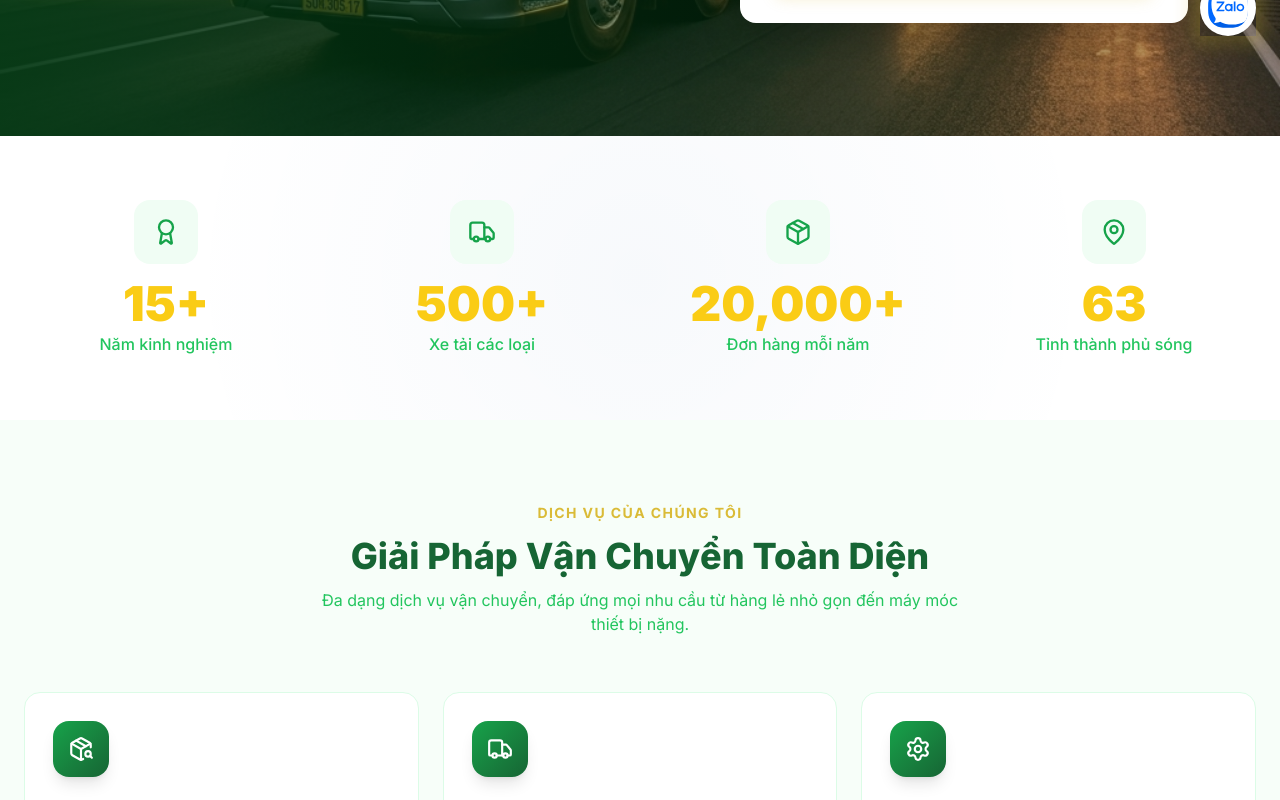
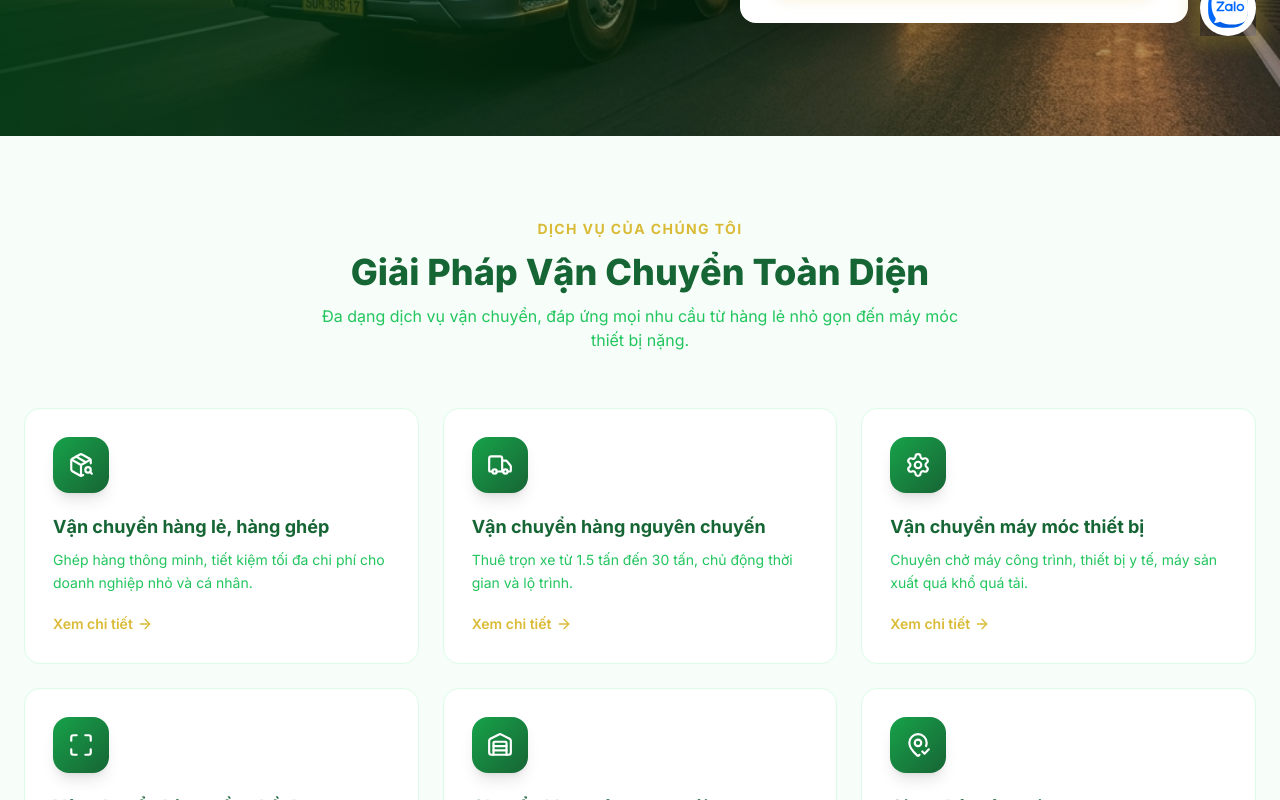
Before and after one commit to maitamdev/VANTAI-GIAKIEM, a React (Vite) app: page / in a window 1280 px wide. Shown: the part 740-1540 px from the top of the page. Built offline with nearby package versions, Linux system fonts and the light colour scheme.

Commit message:
update feat: add home and fleet pages with corresponding site data configuration

```diff
--- a/src/pages/FleetPage.tsx
+++ b/src/pages/FleetPage.tsx
@@ -54,8 +54,8 @@ export default function FleetPage() {
           <div className="grid md:grid-cols-3 gap-6">
             {[
               { city: 'TP. Hồ Chí Minh', addr: '123 Quốc Lộ 1A, Quận 12', size: '5,000 m²', features: 'Camera 24/7, xe nâng, bốc xếp' },
-              { city: 'Hà Nội', addr: 'KCN Gia Lâm, Long Biên', size: '3,000 m²', features: 'Kho mát, kho thường, bảo vệ 24/7' },
-              { city: 'Đà Nẵng', addr: 'KCN Hòa Khánh', size: '2,000 m²', features: 'Trung chuyển miền Trung, kho thoáng' },
+              { city: 'Long An', addr: 'KCN Đức Hòa, Huyện Đức Hòa', size: '3,000 m²', features: 'Kho nông sản, kho thường, bảo vệ 24/7' },
+              { city: 'Bình Thuận', addr: 'Quốc Lộ 1A, TP. Phan Thiết', size: '2,500 m²', features: 'Trung chuyển nông sản, kho mát, kho thoáng' },
             ].map((wh) => (
               <div key={wh.city} className="card-hover bg-white rounded-2xl p-7 border border-navy-100">
                 <div className="text-3xl mb-4">🏭</div>
--- a/src/pages/HomePage.tsx
+++ b/src/pages/HomePage.tsx
@@ -163,26 +163,6 @@ export default function HomePage() {
         </div>
       </section>
 
-      {/* ===== STATS SECTION ===== */}
-      <section className="py-16 bg-white relative">
-        <div className="absolute inset-0 bg-[radial-gradient(circle_at_50%_50%,rgba(0,70,155,0.03),transparent_70%)]" />
-        <div className="max-w-7xl mx-auto px-6 relative z-10">
-          <div className="grid grid-cols-2 md:grid-cols-4 gap-8">
-            {STATS.map((stat) => {
-              const Icon = ICON_MAP[stat.icon] || Award;
-              return (
-                <div key={stat.label} className="text-center group">
-                  <div className="w-16 h-16 mx-auto mb-4 rounded-2xl bg-navy-50 flex items-center justify-center group-hover:bg-orange-50 transition-colors">
-                    <Icon size={28} className="text-navy-600 group-hover:text-orange-500 transition-colors" />
-                  </div>
-                  <CountUp end={stat.value} suffix={stat.suffix} />
-                  <p className="text-navy-500 font-medium mt-1">{stat.label}</p>
-                </div>
-              );
-            })}
-          </div>
-        </div>
-      </section>
 
       {/* ===== SERVICES SECTION ===== */}
       <section className="py-20 bg-navy-50/50">
@@ -250,8 +230,8 @@ export default function HomePage() {
             <h2 className="text-3xl md:text-4xl font-extrabold text-navy-800 mt-3">Tuyến Đường Trọng Điểm</h2>
             <p className="text-navy-500 mt-3">Phủ sóng toàn quốc với lịch xe chạy hàng ngày</p>
           </div>
-          <div className="grid md:grid-cols-2 lg:grid-cols-4 gap-5">
-            {ROUTES.slice(0, 8).map((route) => (
+          <div className="grid md:grid-cols-2 lg:grid-cols-3 gap-5">
+            {ROUTES.slice(0, 6).map((route) => (
               <div key={route.id} className="card-hover bg-white rounded-2xl border border-navy-100 relative overflow-hidden group flex flex-col">
                 {route.hot && (
                   <span className="absolute top-3 right-3 bg-red-500 text-white text-[10px] font-bold px-2 py-0.5 rounded-full z-20">HOT</span>
```
Also changed, not shown: src/data/siteData.ts (+8 -8 lines).
